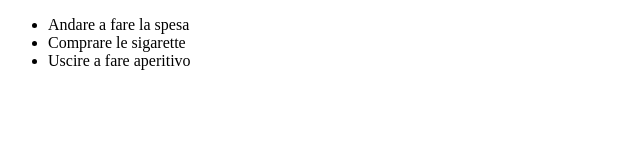
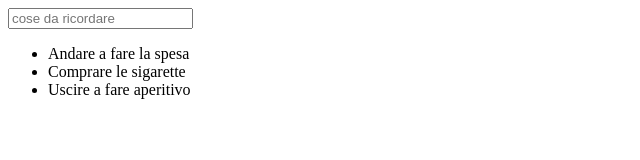
Before and after one commit to GiadaPirone/vue-todolist, a plain HTML site: page index.html in a window 1280 px wide. Shown: the whole page, without its empty margins (0-640 px from the left). Drawn offline with nearby package versions, Linux system fonts and the light colour scheme.

Commit message:
input text

```diff
--- a/index.html
+++ b/index.html
@@ -11,6 +11,9 @@
 <body>
 
     <div id="app">
+
+        <input type="text" placeholder="cose da ricordare">
+
         <ul>
             <li v-for="(commissione, i) in toDo">{{toDo[i].text}}</li>
         </ul>
```
